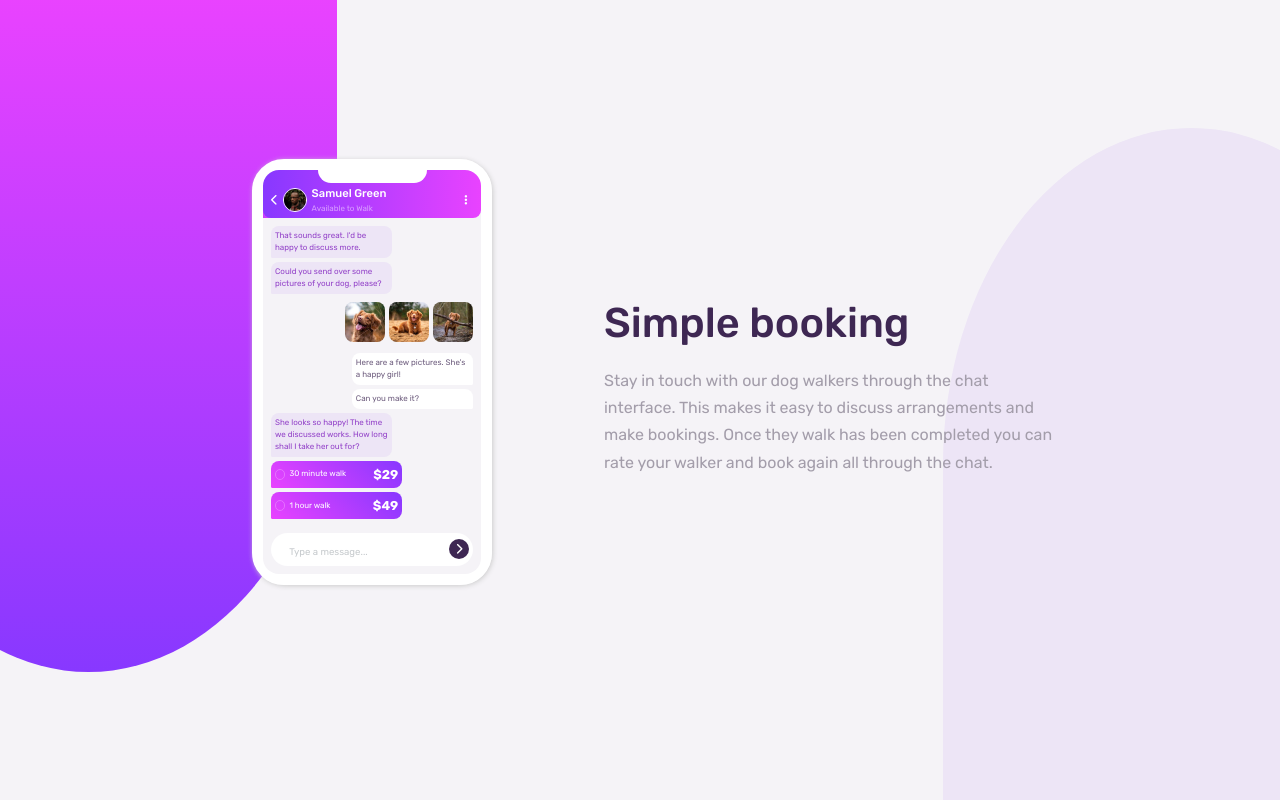
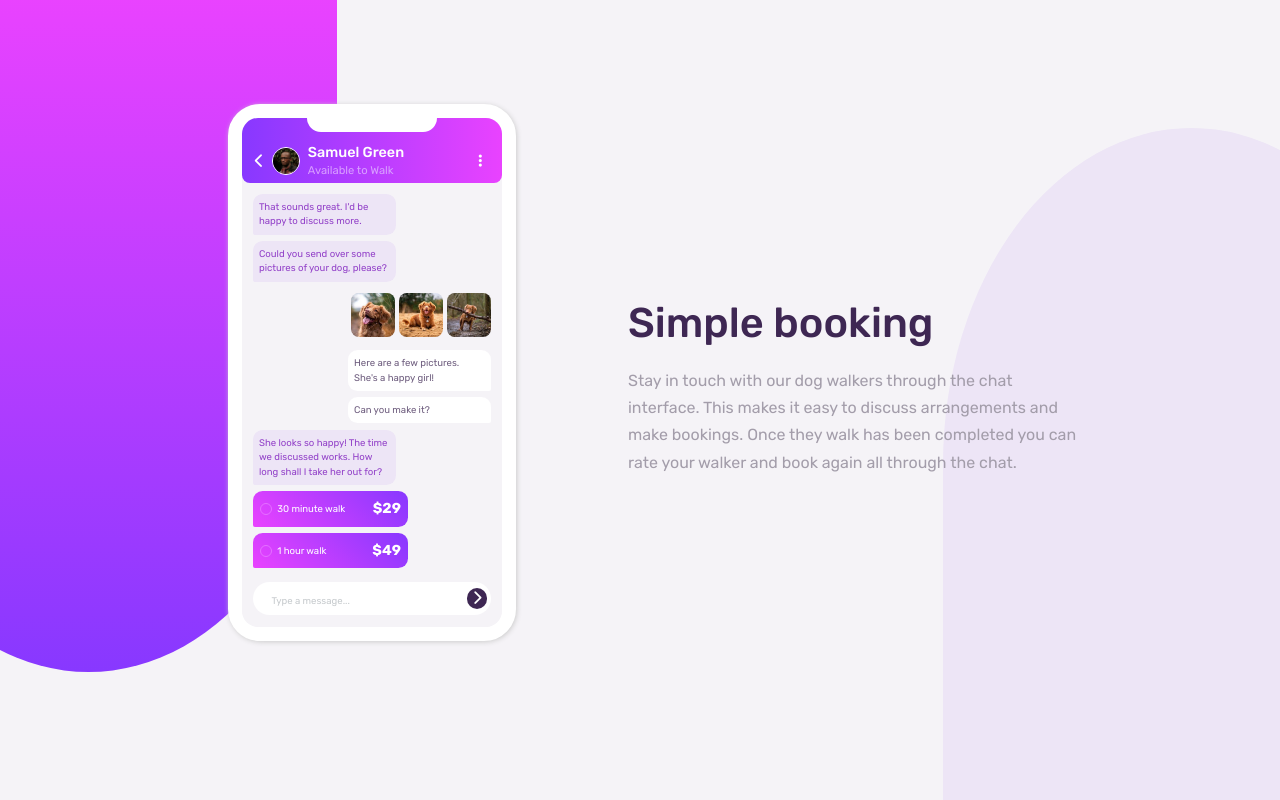
Before and after one commit to tomasmansilla/chat-app-css-illustration-master, a plain HTML site: page index.html in a window 1280 px wide. Shown: the top 800 px of the page. Drawn offline with Linux system fonts and the light colour scheme.

Commit message:
update styles.css

```diff
--- a/styles.css
+++ b/styles.css
@@ -95,11 +95,12 @@ body {
 
 /* illustration */
 .illustration {
-  max-width: 15em;
+  max-width: 18em;
   margin: 1.5em 2em 3em;
-  border: 0.7em solid var(--color-white);
+  border: 0.9em solid var(--color-white);
   border-radius: 2em;
   box-shadow: 1px 1px 5px #ccc;
+  background-color: var(--color-bg);
 }
 
 /* illustration header */
@@ -108,8 +109,8 @@ body {
   position: relative;
   display: flex;
   align-items: center;
-  gap: 0.3em;
-  padding: 1em 0.5em 0.2em;
+  gap: 0.5em;
+  padding: 1.5em 0.8em 0.2em;
   border-radius: 1em 1em 0.5em 0.5em;
   background-image: linear-gradient(
     270deg,
@@ -123,31 +124,31 @@ body {
   top: 0;
   left: 25%;
   width: 50%;
-  height: 0.8em;
+  height: 0.9em;
   border-radius: 0 0 1em 1em;
   background-color: var(--color-white);
 }
 
 .icon {
   color: var(--color-white);
-  font-size: 0.7rem;
+  font-size: 0.9rem;
 }
 
 .user-image {
-  width: 1.5em;
-  height: 1.5em;
+  width: 1.75em;
+  height: 1.75em;
   border-radius: 50%;
   border: 1px solid var(--color-white);
 }
 
 .user-name {
-  font-size: 0.7rem;
+  font-size: 0.9rem;
   font-weight: var(--medium-weight);
   color: var(--color-white);
 }
 
 .user-status {
-  font-size: 0.5rem;
+  font-size: 0.7rem;
   color: var(--color-user-status);
 }
 
@@ -163,19 +164,19 @@ img {
 
 /* illustration body */
 .illustration__body {
-  padding: 0.5em;
+  padding: 0.7em;
   border-radius: 0 0 1em 1em;
   background-color: var(--color-bg);
 }
 
 .illustration__body > * + * {
-  margin-top: 0.5em;
+  margin-top: 0.7em;
 }
 
 .message {
-  font-size: 0.5rem;
+  font-size: 0.6rem;
   max-width: 60%;
-  padding: 0.5em;
+  padding: 0.6em;
   border-radius: 1em;
   border-bottom-right-radius: 0.2em;
   margin-left: auto;
@@ -196,8 +197,8 @@ img {
 }
 
 .message-img > img {
-  width: 2.5em;
-  height: 2.5em;
+  width: 2.75em;
+  height: 2.75em;
   border-radius: 0.5em;
 }
 
@@ -211,7 +212,7 @@ img {
 .message--price {
   max-width: 65%;
   display: flex;
-  padding: 0.5em;
+  padding: 0.7em;
   align-items: center;
   gap: 0.5em;
   color: var(--color-white);
@@ -224,7 +225,7 @@ img {
 
 .price {
   margin-left: auto;
-  font-size: 0.8rem;
+  font-size: 0.9rem;
   font-weight: var(--bold-weight);
 }
 
```
